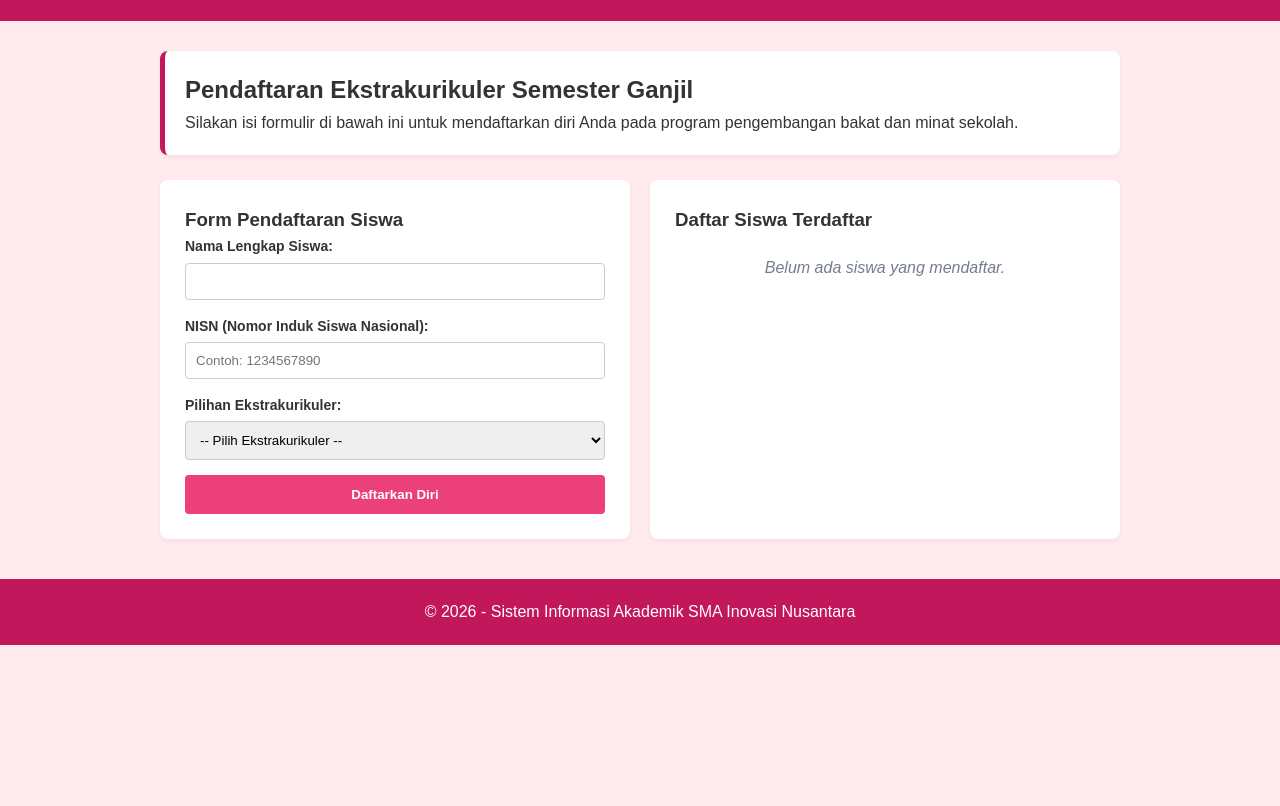
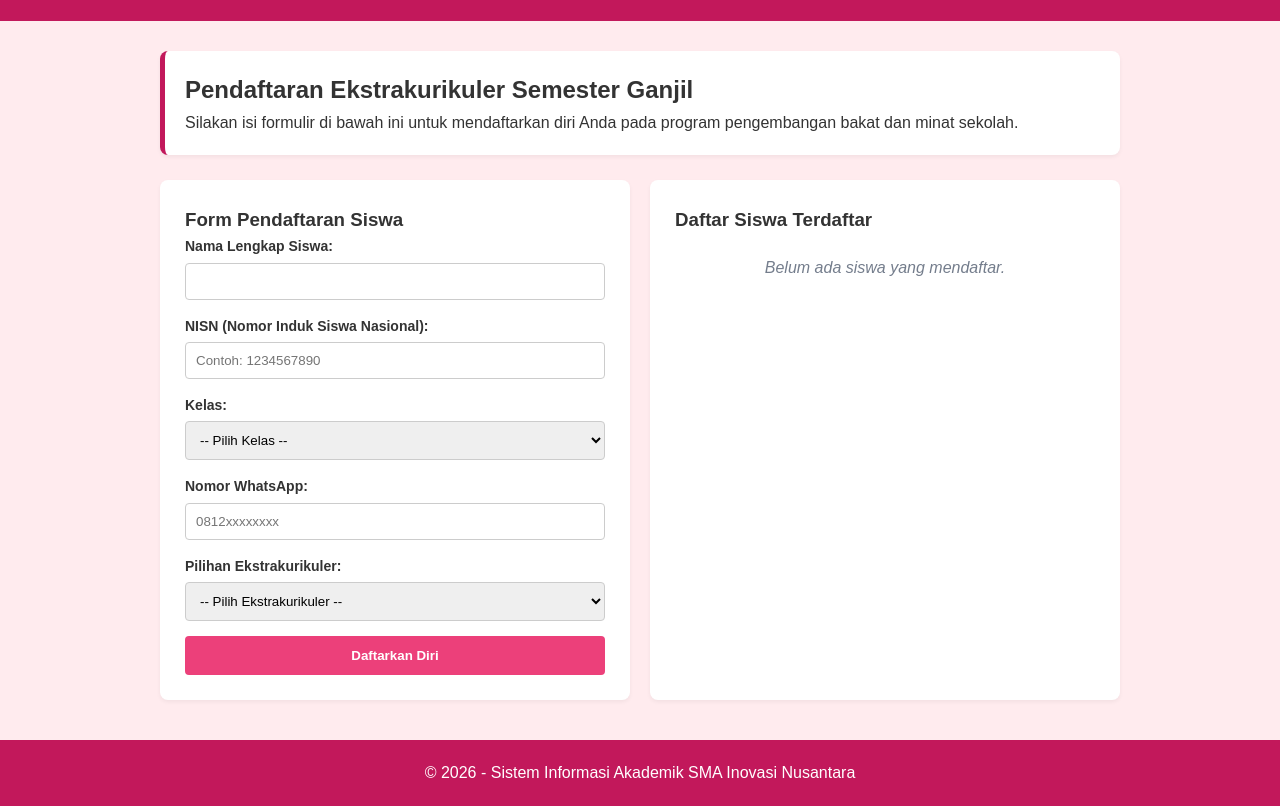
Before and after one commit to ammelshafira988-cell/praktikum_websekolah-main, a plain HTML site: page praktikum_websekolah-main/index.html in a window 1280 px wide. Shown: the part 141-947 px from the top of the page. Before the commit the page ends 800 px from the top, so only its background shows below. Drawn offline with Linux system fonts and the light colour scheme.

Commit message:
perubahan

```diff
--- a/praktikum_websekolah-main/index.html
+++ b/praktikum_websekolah-main/index.html
@@ -83,6 +83,30 @@
                         <input type="text" id="nisn" name="nisn" placeholder="Contoh: 1234567890" required>
                     <!-- Penutup div form-group -->
                     </div>
+
+                    <!-- ============================================== -->
+                    <!-- TAMBAHAN INPUT KELAS - ID SESUAI DENGAN JS -->
+                    <!-- ============================================== -->
+                    <div class="form-group">
+                        <label for="kelas">Kelas:</label>
+                        <!-- PASTIKAN ID-NYA "kelas" AGAR COCOK DENGAN SCRIPT JS -->
+                        <select id="kelas" name="kelas" required>
+                            <option value="">-- Pilih Kelas --</option>
+                            <option value="X">Kelas X (10)</option>
+                            <option value="XI">Kelas XI (11)</option>
+                            <option value="XII">Kelas XII (12)</option>
+                        </select>
+                    </div>
+
+                    <!-- ============================================== -->
+                    <!-- TAMBAHAN INPUT NO HP/WA - ID SESUAI DENGAN JS -->
+                    <!-- ============================================== -->
+                    <div class="form-group">
+                        <label for="nohp">Nomor WhatsApp:</label>
+                        <!-- PASTIKAN ID-NYA "nohp" AGAR COCOK DENGAN SCRIPT JS -->
+                        <input type="tel" id="nohp" name="nohp" placeholder="0812xxxxxxxx" required>
+                    </div>
+
                     <!-- Div grup pilihan ekskul -->
                     <div class="form-group">
                         <!-- Label untuk dropdown pilihan -->
```
